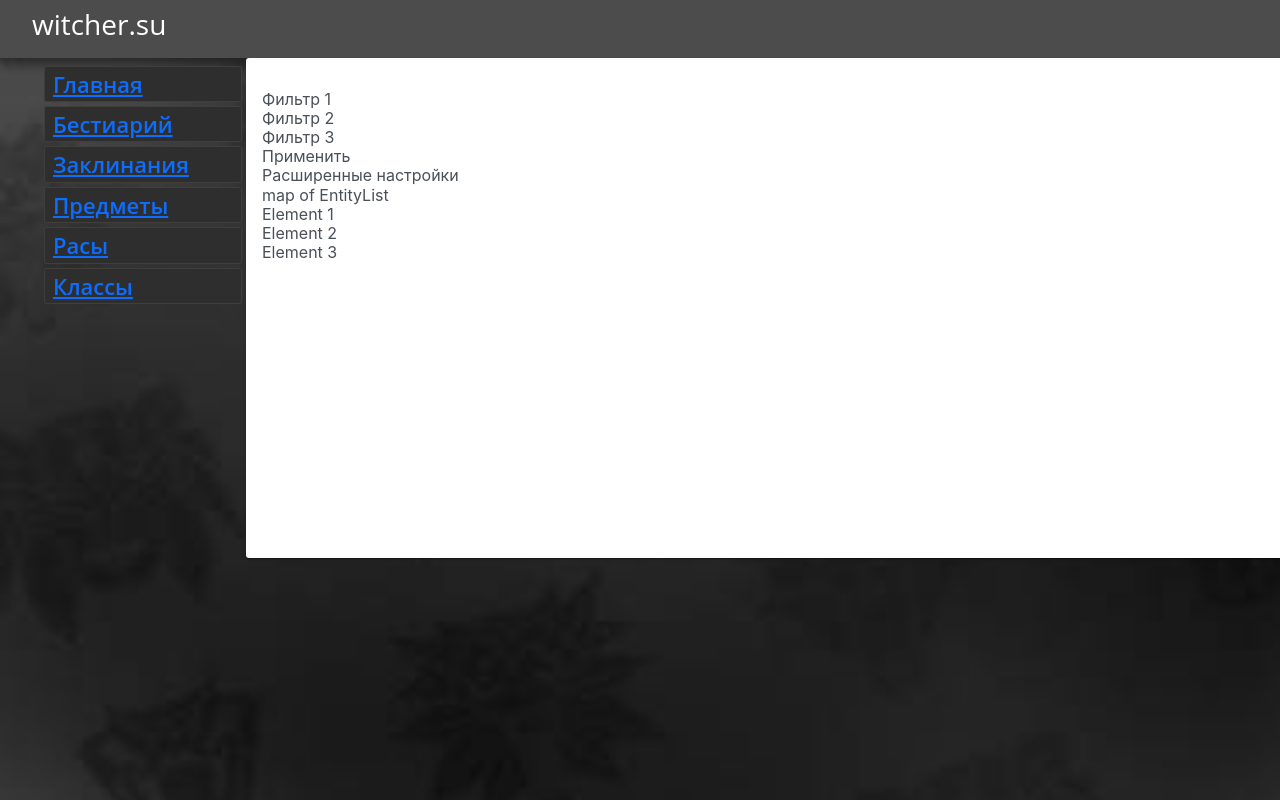
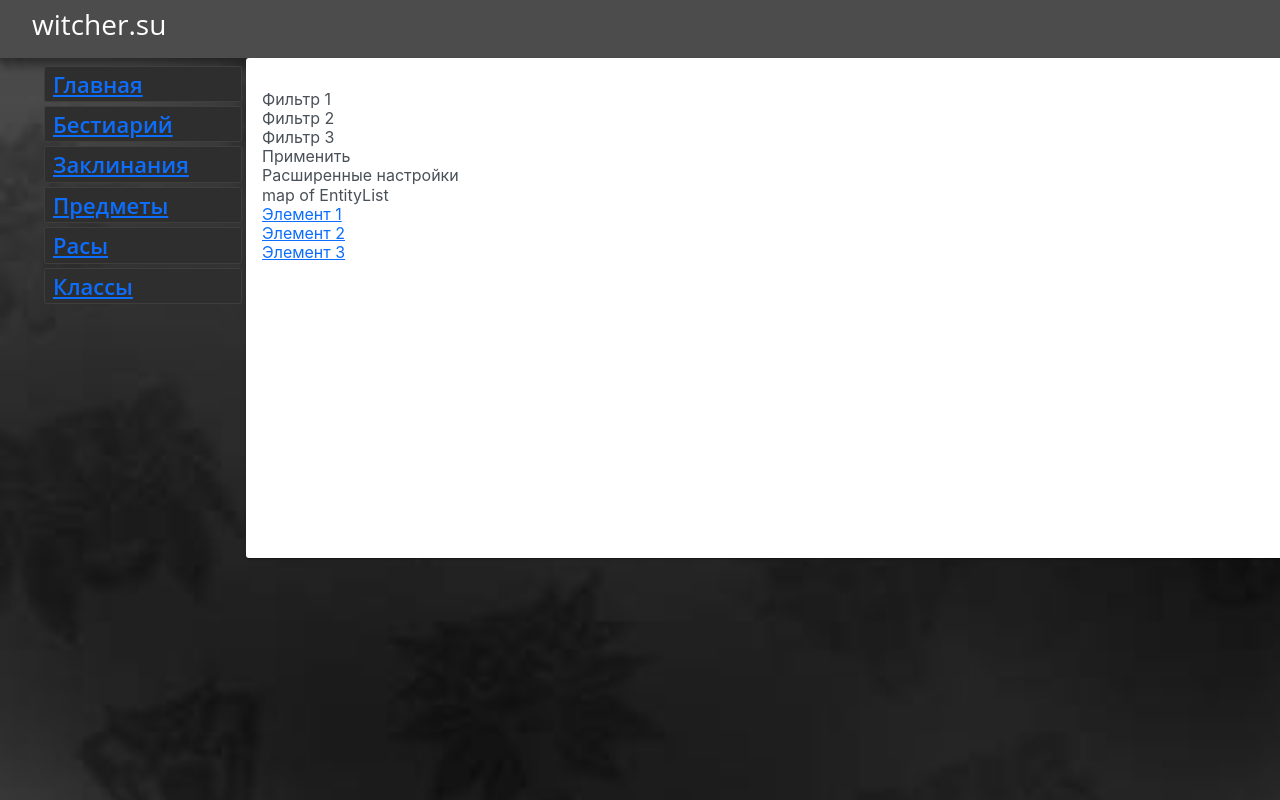
Before and after one commit to Feellond/TTRPG_Profile_Project, a React (Create React App) app in the folder TTRPG_Profile_Project/ClientApp/: page /listitem in a window 1280 px wide. Shown: the top 800 px of the page. Built offline with nearby package versions, Linux system fonts and the light colour scheme.

Commit message:
Дополнил навигацию. Сделал DTO предметов

```diff
--- a/TTRPG_Profile_Project/ClientApp/src/pages/Bestiary/components/BestiaryEntityPage.tsx
+++ b/TTRPG_Profile_Project/ClientApp/src/pages/Bestiary/components/BestiaryEntityPage.tsx
@@ -1,11 +1,12 @@
+import { Card } from "primereact/card";
 import React from "react";
 
 const BestiaryEntityPage = () => {
 
     return (
-        <div>
-
-        </div>
+        <Card style={{minHeight: '500px', width: '1500px', margin: '0 auto' }} >
+            Конкретная бестия
+        </Card>
     )
 }
 
--- a/TTRPG_Profile_Project/ClientApp/src/pages/Bestiary/components/BestiaryListPage.tsx
+++ b/TTRPG_Profile_Project/ClientApp/src/pages/Bestiary/components/BestiaryListPage.tsx
@@ -1,11 +1,12 @@
+import { Card } from "primereact/card";
 import React from "react";
 
 const BestiaryListPage = () => {
 
     return (
-        <div>
-
-        </div>
+        <Card style={{minHeight: '500px', width: '1500px', margin: '0 auto' }} >
+            Список бестий
+        </Card>
     )
 }
 
--- a/TTRPG_Profile_Project/ClientApp/src/pages/Bestiary/components/ClassesPage.tsx
+++ b/TTRPG_Profile_Project/ClientApp/src/pages/Bestiary/components/ClassesPage.tsx
@@ -1,11 +1,12 @@
+import { Card } from "primereact/card";
 import React from "react";
 
 const ClassesPage = () => {
 
     return (
-        <div>
-
-        </div>
+        <Card style={{minHeight: '500px', width: '1500px', margin: '0 auto' }} >
+            Классы
+        </Card>
     )
 }
 
--- a/TTRPG_Profile_Project/ClientApp/src/pages/Bestiary/components/RacesPage.tsx
+++ b/TTRPG_Profile_Project/ClientApp/src/pages/Bestiary/components/RacesPage.tsx
@@ -1,11 +1,12 @@
+import { Card } from "primereact/card";
 import React from "react";
 
 const RacesPage = () => {
 
     return (
-        <div>
-
-        </div>
+        <Card style={{minHeight: '500px', width: '1500px', margin: '0 auto' }} >
+            Расы
+        </Card>
     )
 }
 
--- a/TTRPG_Profile_Project/ClientApp/src/pages/Home/Home.tsx
+++ b/TTRPG_Profile_Project/ClientApp/src/pages/Home/Home.tsx
@@ -4,7 +4,7 @@ import React from 'react';
 const Home = () => {
     return (
         <Card style={{minHeight: '500px', width: '1500px', margin: '0 auto' }} >
-
+            Новости
         </Card>
     );
 };
--- a/TTRPG_Profile_Project/ClientApp/src/pages/Items/components/ItemEntityPage.tsx
+++ b/TTRPG_Profile_Project/ClientApp/src/pages/Items/components/ItemEntityPage.tsx
@@ -1,15 +1,14 @@
+import { Card } from "primereact/card";
 import React from "react";
+import { useParams } from "react-router-dom";
 
-interface ItemEntityProps {
-    itemId: number | null
-}
-
-const ItemEntityPage = ({itemId} : ItemEntityProps) => {
+const ItemEntityPage = () => {
+    const { id } = useParams();
 
     return (
-        <div>
-
-        </div>
+        <Card style={{minHeight: '500px', width: '1500px', margin: '0 auto' }} >
+            Конкретный элемент
+        </Card>
     )
 }
 
--- a/TTRPG_Profile_Project/ClientApp/src/pages/Items/components/ItemsListPage.tsx
+++ b/TTRPG_Profile_Project/ClientApp/src/pages/Items/components/ItemsListPage.tsx
@@ -1,14 +1,14 @@
 import { Card } from "primereact/card";
 import React from "react";
-import { EntityList } from "widgets/List";
+import { ItemList } from "widgets/List";
 
 const ItemsListPage = () => {
 
-    return (
-        <Card style={{minHeight: '500px', width: '1500px', margin: '0 auto' }} >
-            <EntityList></EntityList>
-        </Card>
-    );
-}
+  return (
+    <Card style={{ minHeight: "500px", width: "1500px", margin: "0 auto" }}>
+      <ItemList></ItemList>
+    </Card>
+  );
+};
 
-export {ItemsListPage}
+export { ItemsListPage };
--- a/TTRPG_Profile_Project/ClientApp/src/shared/routes/Routes.tsx
+++ b/TTRPG_Profile_Project/ClientApp/src/shared/routes/Routes.tsx
@@ -1,6 +1,6 @@
 import React from 'react'
 import { Route, createBrowserRouter, createRoutesFromElements } from 'react-router-dom'
-import { ItemsListPage } from 'pages/Items'
+import { ItemEntityPage, ItemsListPage } from 'pages/Items'
 import Home from 'pages/Home/Home'
 import { LayoutCommon } from 'pages/Layouts'
 import RouteAnonymous from 'app/hoc/routeAnonymous'
@@ -11,6 +11,7 @@ export const router = createBrowserRouter(createRoutesFromElements(
     <>
         <Route path='/' element={<RouteAnonymous jsx={<LayoutCommon />} />}>
             <Route path='listitem' element={<RouteAnonymous jsx={<ItemsListPage/>} />} />
+            <Route path='listitem/:id' element={<RouteAnonymous jsx={<ItemEntityPage/>} />} />
             <Route path='bestiary' element={<RouteAnonymous jsx={<BestiaryListPage/>} />} />
             <Route path='spells' element={<RouteAnonymous jsx={<SpellEntityPage/>} />} />
             <Route path='races' element={<RouteAnonymous jsx={<RacesPage/>} />} />
--- a/TTRPG_Profile_Project/ClientApp/src/widgets/List/components/EntityList.tsx
+++ /dev/null
@@ -1,17 +0,0 @@
-import { ItemFilter } from "features/Filter";
-import React from "react";
-
-const EntityList = () => {
-
-    return (
-        <div>
-            <ItemFilter></ItemFilter>
-            map of EntityList
-            <div>Element 1</div>
-            <div>Element 2</div>
-            <div>Element 3</div>
-        </div>
-    )
-}
-
-export {EntityList}
--- /dev/null
+++ b/TTRPG_Profile_Project/ClientApp/src/widgets/List/components/ItemList.tsx
@@ -0,0 +1,42 @@
+import { ItemFilter } from "features/Filter";
+import React, { useEffect } from "react";
+
+const ItemList = () => {
+
+
+
+  useEffect(() => {
+
+  }, [])
+
+  const handleClick = (id, e) => {
+    e.preventDefault(); // Предотвращаем переход по ссылке
+
+    const url = `listitem/${id}`;
+    window.open(url, "_blank");
+  };
+
+  return (
+    <div>
+      <ItemFilter></ItemFilter>
+      map of EntityList
+      <div>
+        <a href="#" onClick={(e) => handleClick(1, e)}>
+          Элемент 1
+        </a>
+      </div>
+      <div>
+        <a href="#" onClick={(e) => handleClick(2, e)}>
+          Элемент 2
+        </a>
+      </div>
+      <div>
+        <a href="#" onClick={(e) => handleClick(3, e)}>
+          Элемент 3
+        </a>
+      </div>
+    </div>
+  );
+};
+
+export { ItemList };
--- a/TTRPG_Profile_Project/ClientApp/src/widgets/List/index.ts
+++ b/TTRPG_Profile_Project/ClientApp/src/widgets/List/index.ts
@@ -1,3 +1,4 @@
-import { EntityList } from "./components/EntityList";
+import { ItemList } from "./components/ItemList";
+import { ItemDTO, ItemShortDTO, CreatureReward, ItemBaseEffect, BlueprintComponentList, FormulaComponentList } from "./models/ItemsDTO";
 
-export {EntityList}
+export {ItemList, ItemDTO, ItemShortDTO, CreatureReward, ItemBaseEffect, BlueprintComponentList, FormulaComponentList}
--- /dev/null
+++ b/TTRPG_Profile_Project/ClientApp/src/widgets/List/models/ItemsDTO.ts
@@ -0,0 +1,86 @@
+export interface ItemShortDTO {
+  id: number;
+  name: string | null;
+  description: string | null;
+  availabilityType: number | null;
+  weight: number | null;
+  price: number | null;
+  itemBaseEffectLists: ItemBaseEffect[] | null;
+  creatureRewardLists: CreatureReward[] | null;
+}
+
+export interface ItemDTO extends ItemShortDTO {
+  //weapon
+  accuracy: number | null;
+  damage: string | null;
+  reliability: number | null;
+  grip: number | null;
+  distance: number | null;
+  stealthType: number | null;
+  amountOfEnhancements: number | null;
+  isAmmunition: boolean | null;
+  skillId: number | null;
+
+  //tool
+
+  //item
+  itemType: number | null;
+
+  //formula
+  complexity: number | null;
+  timeSpend: number | null;
+  additionalPayment: number | null;
+  formulaComponentLists: FormulaComponentList[] | null;
+
+  //blueprint
+  //complexity: number;
+  //timeSpend: number | null;
+  //additionalPayment: number | null;
+  blueprintComponentLists: BlueprintComponentList[] | null;
+
+  //component
+  whereToFind: string | null;
+  amount: number;
+  //complexity: number;
+  isAlchemical: boolean;
+  substanceType: number;
+  //formulaComponentLists: FormulaComponentList[] | null;
+  //blueprintComponentLists: BlueprintComponentList[] | null;
+
+  //armor
+  //reliability: number | null;
+  //amountOfEnhancements: number | null;
+  stiffness: number | null;
+
+  //alchemicalItem
+}
+
+export interface ItemBaseEffect {
+  id: number;
+  itemBaseId: number;
+  effectId: number;
+  damage: string | null;
+  chancePercent: number | null;
+  isDealDamage: boolean | null;
+}
+
+export interface CreatureReward {
+  id: number;
+  itemBaseId: number;
+  creatureId: number;
+  amount: string | null;
+}
+
+export interface FormulaComponentList {
+  id: number;
+  formulaId: number | null;
+  componentId: number | null;
+  amount: number;
+}
+
+export interface BlueprintComponentList {
+  id: number;
+  blueprintId: number | null;
+  componentId: number | null;
+  amount: number;
+}
```
